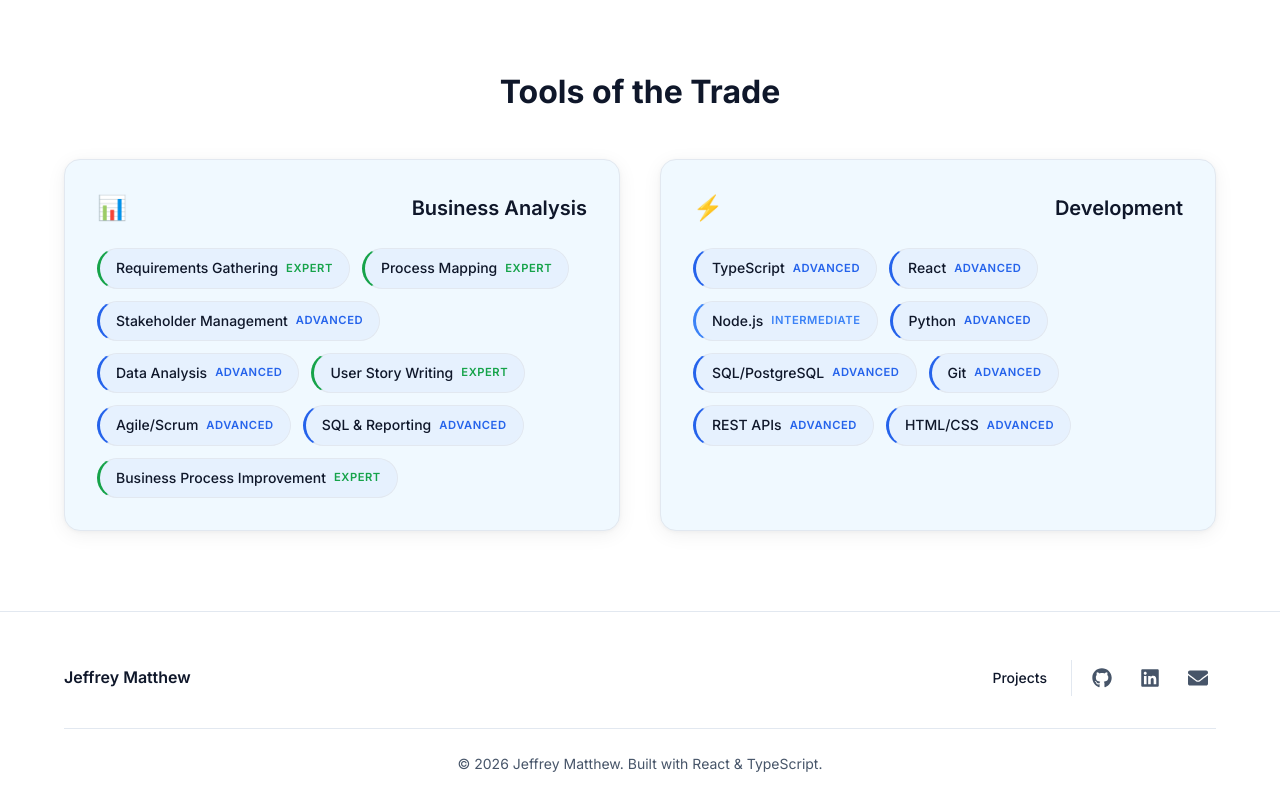
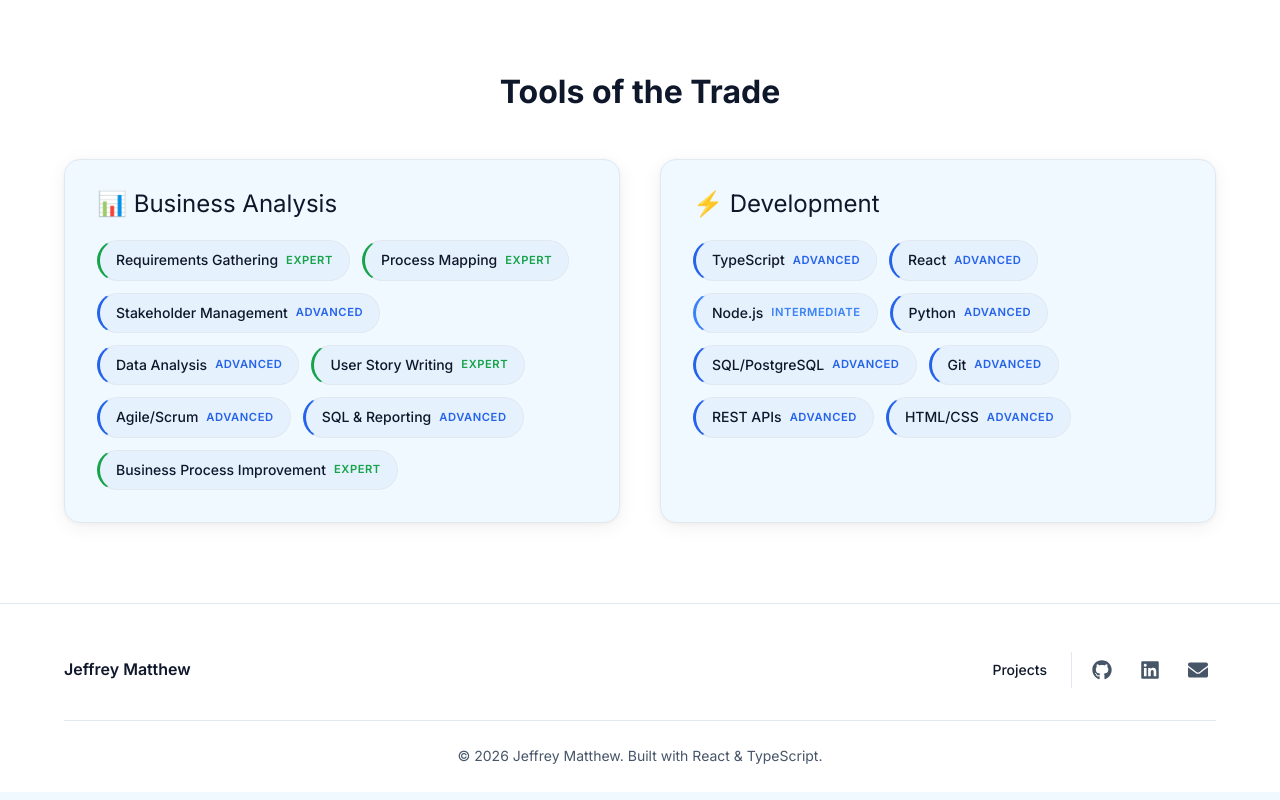
Before and after one commit to Jeffrey-Matthew/home, a React (Vite) app in the folder client/: page / in a window 1280 px wide. Shown: the part 1779-2579 px from the top of the page. Built offline with nearby package versions, Linux system fonts and the light colour scheme; no server answers.

Commit message:
skills_icon

```diff
--- a/client/src/components/sections/Skills.tsx
+++ b/client/src/components/sections/Skills.tsx
@@ -46,8 +46,7 @@ export const Skills = () => {
                 <div className="skills-grid">
                     <div className="skills-category">
                         <div className="category-header">
-                            <span className="category-icon">📊</span>
-                            <h3>Business Analysis</h3>
+                            <span className="category-icon">📊 Business Analysis</span>
                         </div>
                         <div className="skills-list">
                             {businessSkills.map(skill => (
@@ -65,8 +64,8 @@ export const Skills = () => {
 
                     <div className="skills-category">
                         <div className="category-header">
-                            <span className="category-icon">⚡</span>
-                            <h3>Development</h3>
+                            <span className="category-icon">⚡ Development</span>
+
                         </div>
                         <div className="skills-list">
                             {techSkills.map(skill => (
```
